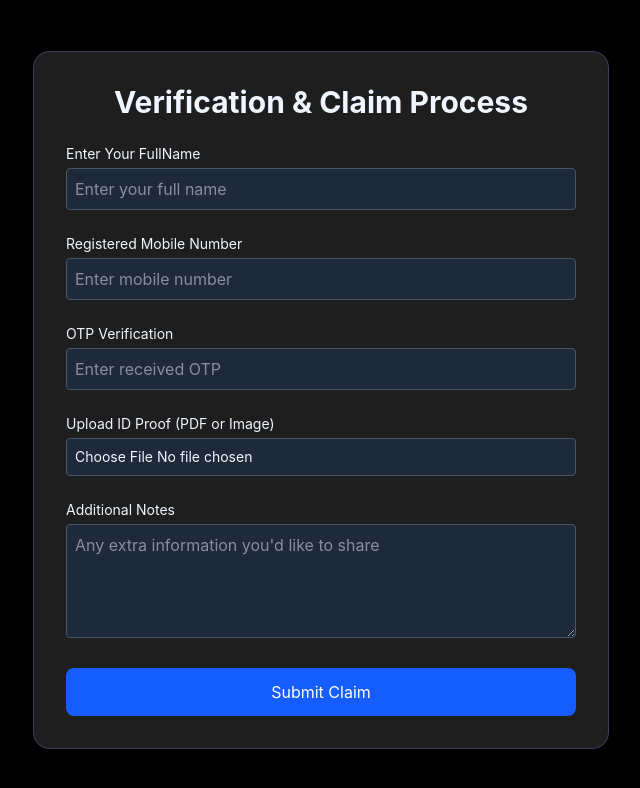
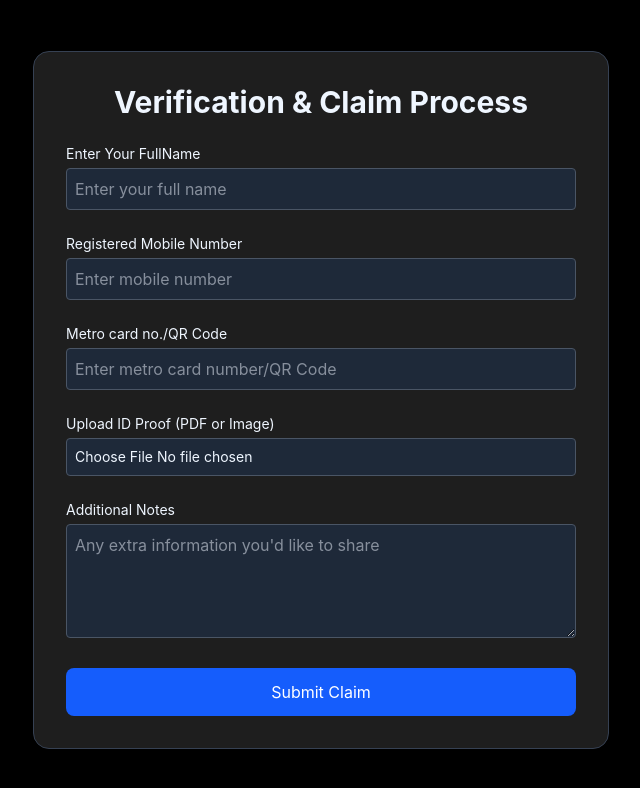
Before and after one commit to Ayush0115D/Lost-Found, a React (Vite) app: page /verify in a window 1280 px wide. Shown: the top 788 px of the page, without its empty margins (319-959 px from the left). Built offline with nearby package versions, Linux system fonts and the light colour scheme.

Commit message:
updated the code

```diff
--- a/src/components/VerifyClaim.jsx
+++ b/src/components/VerifyClaim.jsx
@@ -57,15 +57,15 @@ function VerifyClaim() {
           </div>
 
           <div>
-            <label className="block text-sm mb-1">OTP Verification</label>
+            <label className="block text-sm mb-1">Metro card no./QR Code</label>
             <input
               type="text"
-              name="otp"
-              value={form.otp}
+              name="metroCardNo"
+              value={form.metroCardNo}
               onChange={handleChange}
               required
               className="w-full p-2 bg-gray-800 border border-gray-600 rounded"
-              placeholder="Enter received OTP"
+              placeholder="Enter metro card number/QR Code"
             />
           </div>
 
```
